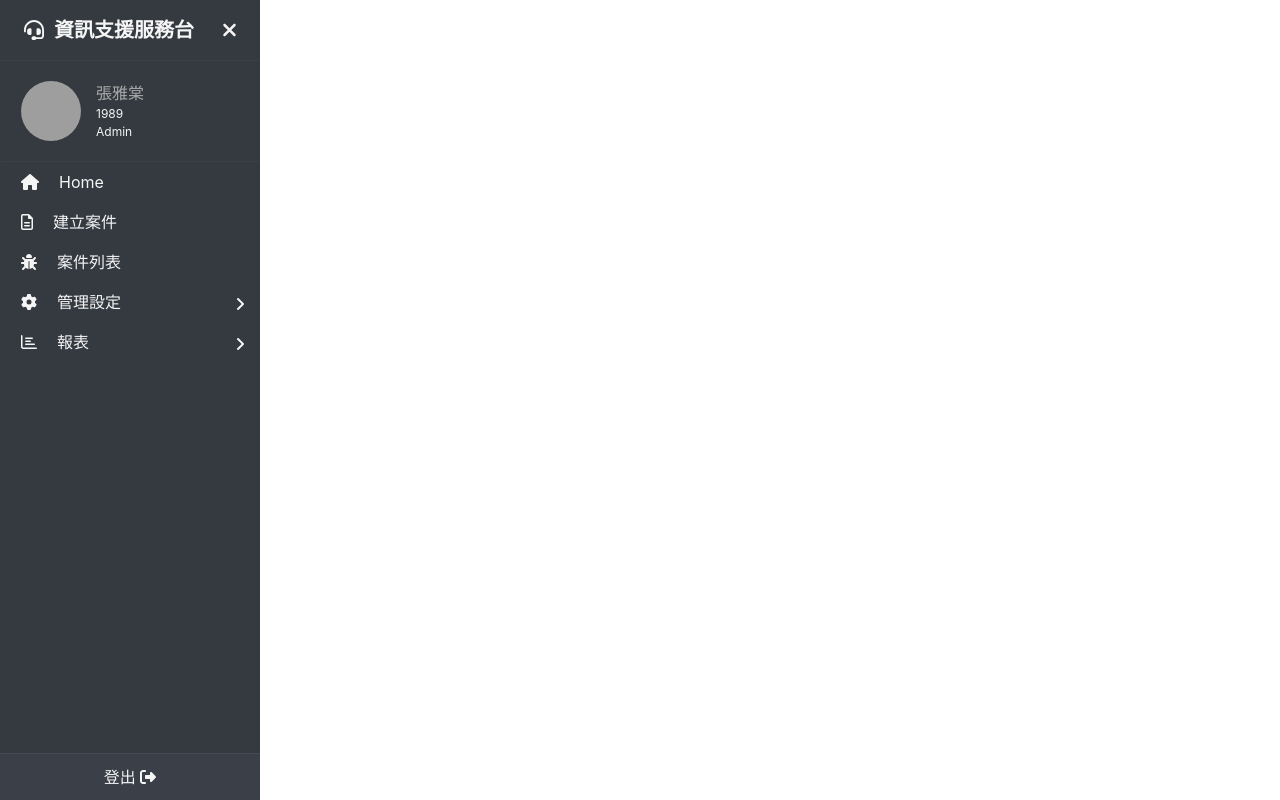
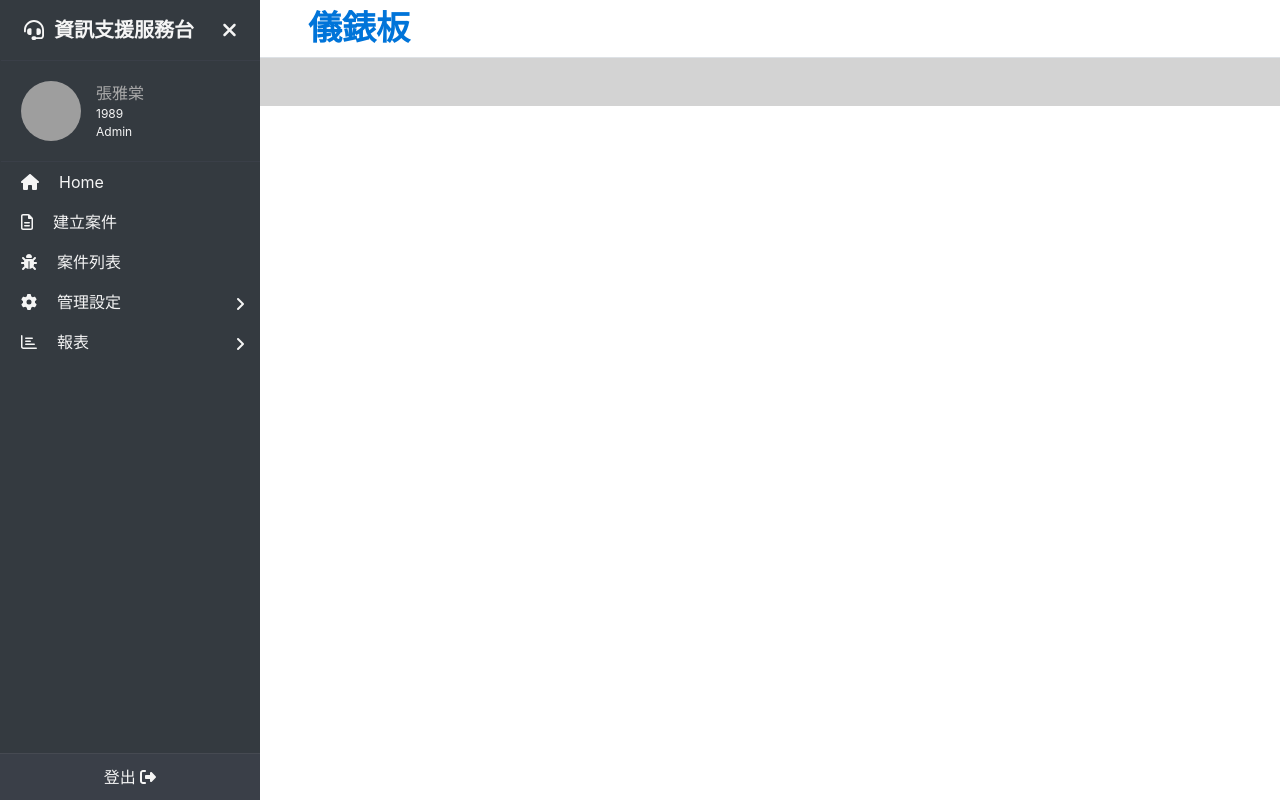
Before and after one commit to miaCCC/practical-project, a Vue app: page /#/ in a window 1280 px wide. Built offline with nearby package versions, Linux system fonts and the light colour scheme; grey boxes are pictures that could not be loaded.

Commit message:
案件列表頁面及NavTabs元件製作

```diff
--- a/src/assets/styles/reset.scss
+++ b/src/assets/styles/reset.scss
@@ -16,6 +16,7 @@ body {
 }
 
 #app {
+  width: 100%;
   height: 100%;
 }
 
@@ -40,9 +41,9 @@ h1 {
 }
 
 h2 {
-  font-size: 42px;
+  font-size: 2.126rem;
   font-weight: 700;
-  ;
+  color: #0074D9;
 }
 
 h3 {
--- /dev/null
+++ b/src/components/NavTabs.vue
@@ -0,0 +1,25 @@
+<template>
+  <div>
+    <router-link class="btn btn-outline-primary btn-sm">Asana</router-link>
+    <ul class="nav nav-tabs mb-4">
+      <li class="nav-item">
+        <router-link to="" class="nav-link">未完工</router-link>
+      </li>
+      <li class="nav-item">
+        <router-link to="" class="nav-link">案件查詢</router-link>
+      </li>
+    </ul>
+  </div>
+</template>
+
+<style scoped>
+
+.btn-sm {
+  border-radius: 0.844em;
+  padding: 0.25rem 0.5rem;
+  margin-bottom: 0.5rem;
+  font-size: 0.688rem;
+  line-height: 1.5;
+}
+
+</style>
--- a/src/router/index.js
+++ b/src/router/index.js
@@ -6,8 +6,14 @@ import List from '../views/List.vue'
 Vue.use(VueRouter)
 
 const routes = [
+
   {
     path: '/',
+    name: 'home',
+    component: Home
+  },
+  {
+    path: '/home',
     name: 'home',
     component: Home
   },
@@ -20,6 +26,7 @@ const routes = [
 ]
 
 const router = new VueRouter({
+  linkExactActiveClass: 'active',
   routes
 })
 
--- a/src/views/Home.vue
+++ b/src/views/Home.vue
@@ -1,17 +1,33 @@
 <template>
+  <div class="main d-flex">
+    <Navbar />
+    <div class="list-container">
+      <div class="list-container__title border-light-2 border-bottom py-2 pl-5">
+        <h2>儀錶板</h2>
+      </div>
+      <div class="list-container__content py-4 px-5">
 
- <div>
-  <Navbar />
- </div>
+      </div>
 
+    </div>
+  </div>
 </template>
 
 <script>
-import Navbar from '../components/Navbar'
+import Navbar from "../components/Navbar";
+
 export default {
-    components: {
-      Navbar
-    }
+  components: {
+    Navbar,
+  }
+};
+</script>
 
+<style scoped>
+.list-container {
+  flex-grow: 1;
 }
-</script>
+.list-container__content {
+  background-color: lightgray;
+}
+</style>
--- a/src/views/List.vue
+++ b/src/views/List.vue
@@ -1,17 +1,32 @@
 <template>
+  <div class="main d-flex">
+    <Navbar />
+    <div class="list-container">
+      <div class="list-container__title border-light-2 border-bottom py-2 pl-5">
+        <h2>案件列表</h2>
+      </div>
+      <div class="list-container__content py-4 px-5">
+        <!-- 使用 NavTabs 元件 -->
+      <NavTabs />
+      </div>
 
- <div>
-  <Navbar />
- </div>
-
+    </div>
+  </div>
 </template>
 
 <script>
-import Navbar from '../components/Navbar'
+import Navbar from "../components/Navbar";
+import NavTabs from "./../components/NavTabs";
 export default {
-    components: {
-      Navbar
-    }
+  components: {
+    Navbar,
+    NavTabs
+  }
+};
+</script>
 
+<style scoped>
+.list-container {
+  flex-grow: 1;
 }
-</script>
+</style>
```
